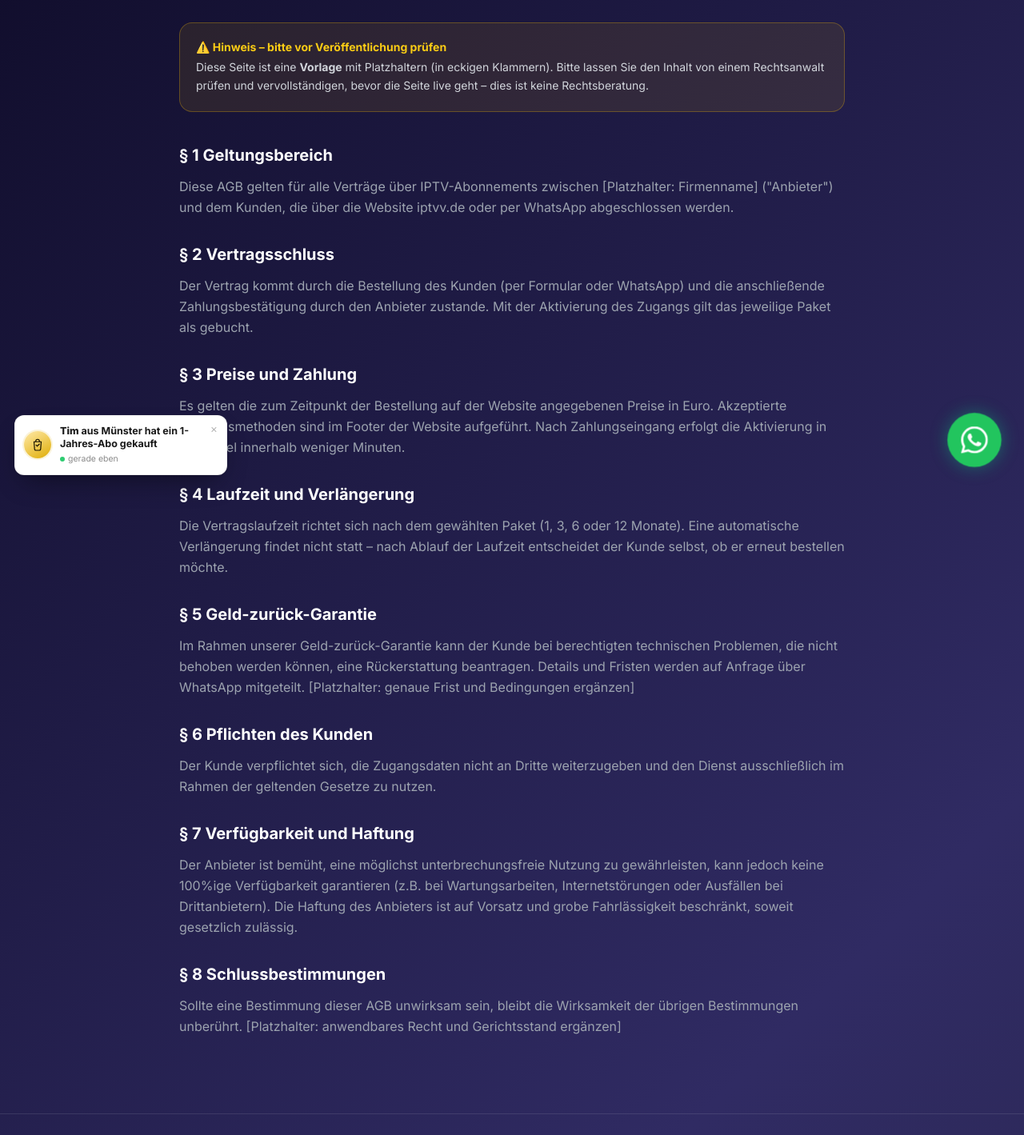
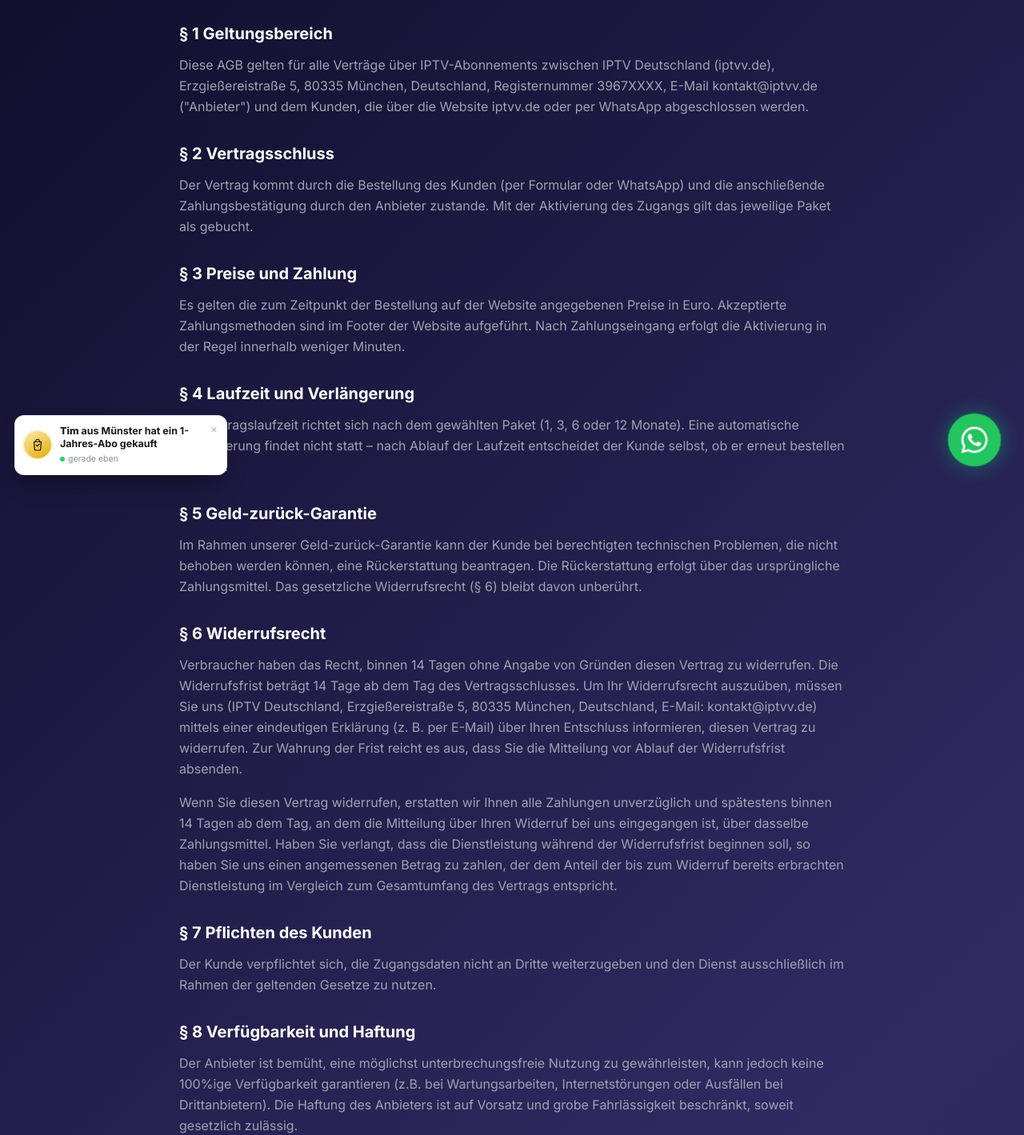
Before and after one commit to medmaar/iptvv.de, a plain HTML site: page agb.html in a window 1280 px wide. Shown: the part 188-1607 px from the top of the page at 80% size. Drawn offline with Linux system fonts and the light colour scheme.

Commit message:
Legal pages: fill in operator details (Munich address), add Widerrufsrecht and governing law to AGB
Co-Authored-By: Claude Opus 5.5 <noreply@anthropic.com>
Claude-Session: https://claude.ai/code/session_014hDUgGUqQY1mmcynoa9k6M

```diff
--- a/agb.html
+++ b/agb.html
@@ -130,13 +130,8 @@
 
             <h1 class="text-3xl sm:text-4xl font-black mb-8">Allgemeine Geschäftsbedingungen (AGB)</h1>
 
-            <div class="bg-yellow-500/10 border border-yellow-500/30 rounded-2xl p-5 mb-10">
-                <p class="text-yellow-400 font-bold text-sm mb-1">⚠️ Hinweis – bitte vor Veröffentlichung prüfen</p>
-                <p class="text-gray-300 text-sm leading-relaxed">Diese Seite ist eine <strong>Vorlage</strong> mit Platzhaltern (in eckigen Klammern). Bitte lassen Sie den Inhalt von einem Rechtsanwalt prüfen und vervollständigen, bevor die Seite live geht – dies ist keine Rechtsberatung.</p>
-            </div>
-
             <h2 class="text-xl font-bold mb-3 mt-8">§ 1 Geltungsbereich</h2>
-            <p class="text-gray-400 leading-relaxed mb-4">Diese AGB gelten für alle Verträge über IPTV-Abonnements zwischen [Platzhalter: Firmenname] ("Anbieter") und dem Kunden, die über die Website iptvv.de oder per WhatsApp abgeschlossen werden.</p>
+            <p class="text-gray-400 leading-relaxed mb-4">Diese AGB gelten für alle Verträge über IPTV-Abonnements zwischen IPTV Deutschland (iptvv.de), Erzgießereistraße 5, 80335 München, Deutschland, Registernummer 3967XXXX, E-Mail kontakt@iptvv.de ("Anbieter") und dem Kunden, die über die Website iptvv.de oder per WhatsApp abgeschlossen werden.</p>
 
             <h2 class="text-xl font-bold mb-3 mt-8">§ 2 Vertragsschluss</h2>
             <p class="text-gray-400 leading-relaxed mb-4">Der Vertrag kommt durch die Bestellung des Kunden (per Formular oder WhatsApp) und die anschließende Zahlungsbestätigung durch den Anbieter zustande. Mit der Aktivierung des Zugangs gilt das jeweilige Paket als gebucht.</p>
@@ -148,16 +143,22 @@
             <p class="text-gray-400 leading-relaxed mb-4">Die Vertragslaufzeit richtet sich nach dem gewählten Paket (1, 3, 6 oder 12 Monate). Eine automatische Verlängerung findet nicht statt – nach Ablauf der Laufzeit entscheidet der Kunde selbst, ob er erneut bestellen möchte.</p>
 
             <h2 class="text-xl font-bold mb-3 mt-8">§ 5 Geld-zurück-Garantie</h2>
-            <p class="text-gray-400 leading-relaxed mb-4">Im Rahmen unserer Geld-zurück-Garantie kann der Kunde bei berechtigten technischen Problemen, die nicht behoben werden können, eine Rückerstattung beantragen. Details und Fristen werden auf Anfrage über WhatsApp mitgeteilt. [Platzhalter: genaue Frist und Bedingungen ergänzen]</p>
+            <p class="text-gray-400 leading-relaxed mb-4">Im Rahmen unserer Geld-zurück-Garantie kann der Kunde bei berechtigten technischen Problemen, die nicht behoben werden können, eine Rückerstattung beantragen. Die Rückerstattung erfolgt über das ursprüngliche Zahlungsmittel. Das gesetzliche Widerrufsrecht (§ 6) bleibt davon unberührt.</p>
 
-            <h2 class="text-xl font-bold mb-3 mt-8">§ 6 Pflichten des Kunden</h2>
+            <h2 class="text-xl font-bold mb-3 mt-8">§ 6 Widerrufsrecht</h2>
+
+            <p class="text-gray-400 leading-relaxed mb-4">Verbraucher haben das Recht, binnen 14 Tagen ohne Angabe von Gründen diesen Vertrag zu widerrufen. Die Widerrufsfrist beträgt 14 Tage ab dem Tag des Vertragsschlusses. Um Ihr Widerrufsrecht auszuüben, müssen Sie uns (IPTV Deutschland, Erzgießereistraße 5, 80335 München, Deutschland, E-Mail: kontakt@iptvv.de) mittels einer eindeutigen Erklärung (z.&nbsp;B. per E-Mail) über Ihren Entschluss informieren, diesen Vertrag zu widerrufen. Zur Wahrung der Frist reicht es aus, dass Sie die Mitteilung vor Ablauf der Widerrufsfrist absenden.</p>
+
+            <p class="text-gray-400 leading-relaxed mb-4">Wenn Sie diesen Vertrag widerrufen, erstatten wir Ihnen alle Zahlungen unverzüglich und spätestens binnen 14 Tagen ab dem Tag, an dem die Mitteilung über Ihren Widerruf bei uns eingegangen ist, über dasselbe Zahlungsmittel. Haben Sie verlangt, dass die Dienstleistung während der Widerrufsfrist beginnen soll, so haben Sie uns einen angemessenen Betrag zu zahlen, der dem Anteil der bis zum Widerruf bereits erbrachten Dienstleistung im Vergleich zum Gesamtumfang des Vertrags entspricht.</p>
+
+            <h2 class="text-xl font-bold mb-3 mt-8">§ 7 Pflichten des Kunden</h2>
             <p class="text-gray-400 leading-relaxed mb-4">Der Kunde verpflichtet sich, die Zugangsdaten nicht an Dritte weiterzugeben und den Dienst ausschließlich im Rahmen der geltenden Gesetze zu nutzen.</p>
 
-            <h2 class="text-xl font-bold mb-3 mt-8">§ 7 Verfügbarkeit und Haftung</h2>
+            <h2 class="text-xl font-bold mb-3 mt-8">§ 8 Verfügbarkeit und Haftung</h2>
             <p class="text-gray-400 leading-relaxed mb-4">Der Anbieter ist bemüht, eine möglichst unterbrechungsfreie Nutzung zu gewährleisten, kann jedoch keine 100%ige Verfügbarkeit garantieren (z.B. bei Wartungsarbeiten, Internetstörungen oder Ausfällen bei Drittanbietern). Die Haftung des Anbieters ist auf Vorsatz und grobe Fahrlässigkeit beschränkt, soweit gesetzlich zulässig.</p>
 
-            <h2 class="text-xl font-bold mb-3 mt-8">§ 8 Schlussbestimmungen</h2>
-            <p class="text-gray-400 leading-relaxed mb-4">Sollte eine Bestimmung dieser AGB unwirksam sein, bleibt die Wirksamkeit der übrigen Bestimmungen unberührt. [Platzhalter: anwendbares Recht und Gerichtsstand ergänzen]</p>
+            <h2 class="text-xl font-bold mb-3 mt-8">§ 9 Schlussbestimmungen</h2>
+            <p class="text-gray-400 leading-relaxed mb-4">Es gilt das Recht der Bundesrepublik Deutschland unter Ausschluss des UN-Kaufrechts. Ist der Kunde Verbraucher, gilt diese Rechtswahl nur, soweit ihm dadurch nicht der Schutz zwingender Bestimmungen des Staates entzogen wird, in dem er seinen gewöhnlichen Aufenthalt hat. Ist der Kunde Kaufmann, ist Gerichtsstand München. Wir sind nicht verpflichtet und nicht bereit, an Streitbeilegungsverfahren vor einer Verbraucherschlichtungsstelle teilzunehmen. Sollte eine Bestimmung dieser AGB unwirksam sein, bleibt die Wirksamkeit der übrigen Bestimmungen unberührt.</p>
         </div>
     </section>
 
```
Also changed, not shown: datenschutz.html (+1 -6 lines), dmca.html (+1 -1 lines), impressum.html (+8 -13 lines).
